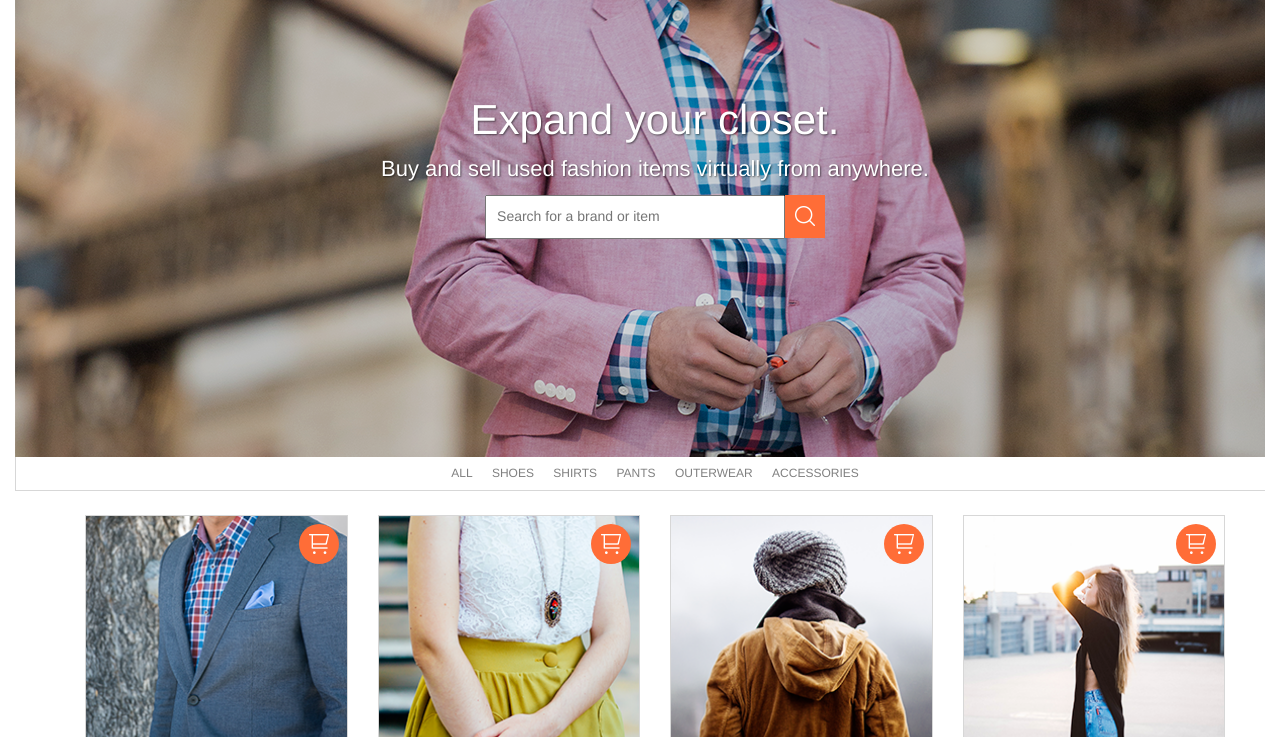
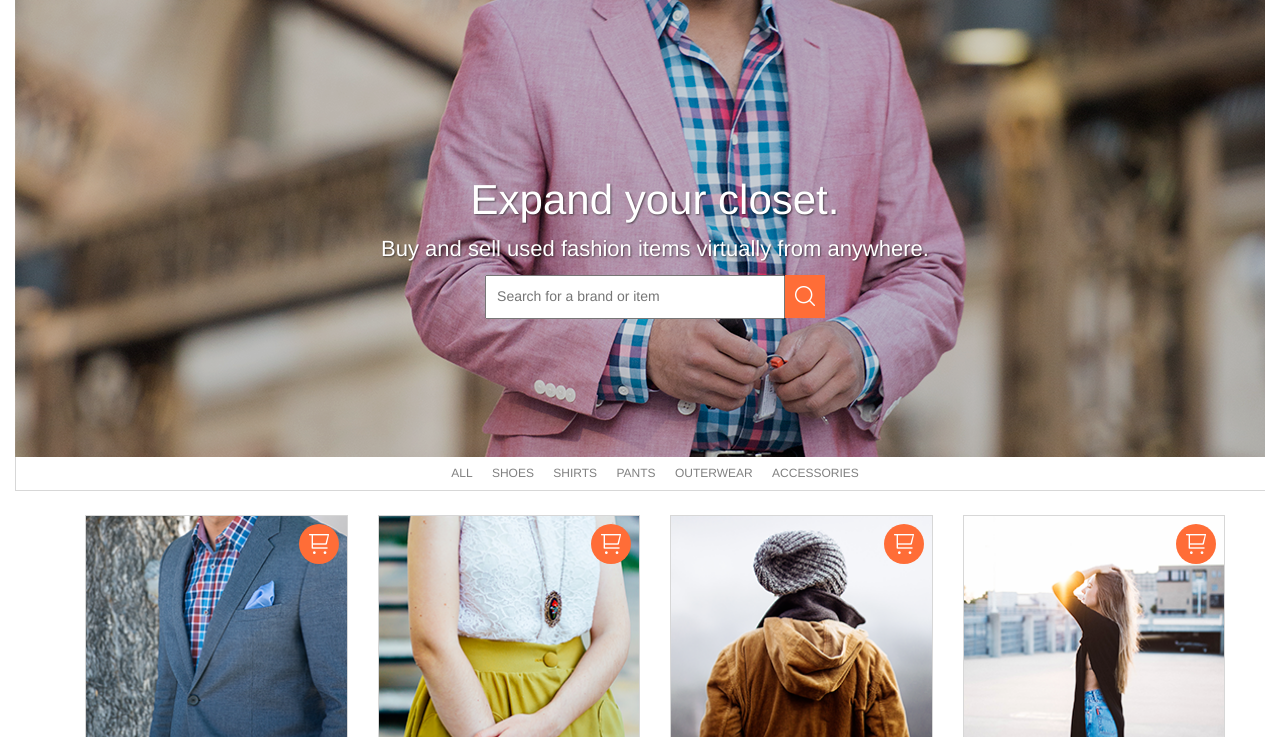
Before and after one commit to pixelwhisperer/workshop-sample, a website: page app/index.html in a window 1280 px wide. Shown: the part 63-800 px from the top of the page. Drawn offline with Linux system fonts and the light colour scheme.

Commit message:
adjusted media-query for hero copy margin

```diff
--- a/src/scss/partials/_yardless.scss
+++ b/src/scss/partials/_yardless.scss
@@ -218,7 +218,9 @@ body {
   }
 }
 @media only screen and (min-width:768px) {
-
+  .hero-banner .banner-title {
+    margin-top: 180px;
+  }
 }
 @media only screen and (min-width:1024px) {
 
```
Also changed, not shown: app/assets/css/style.css, app/assets/css/style.min.css.
